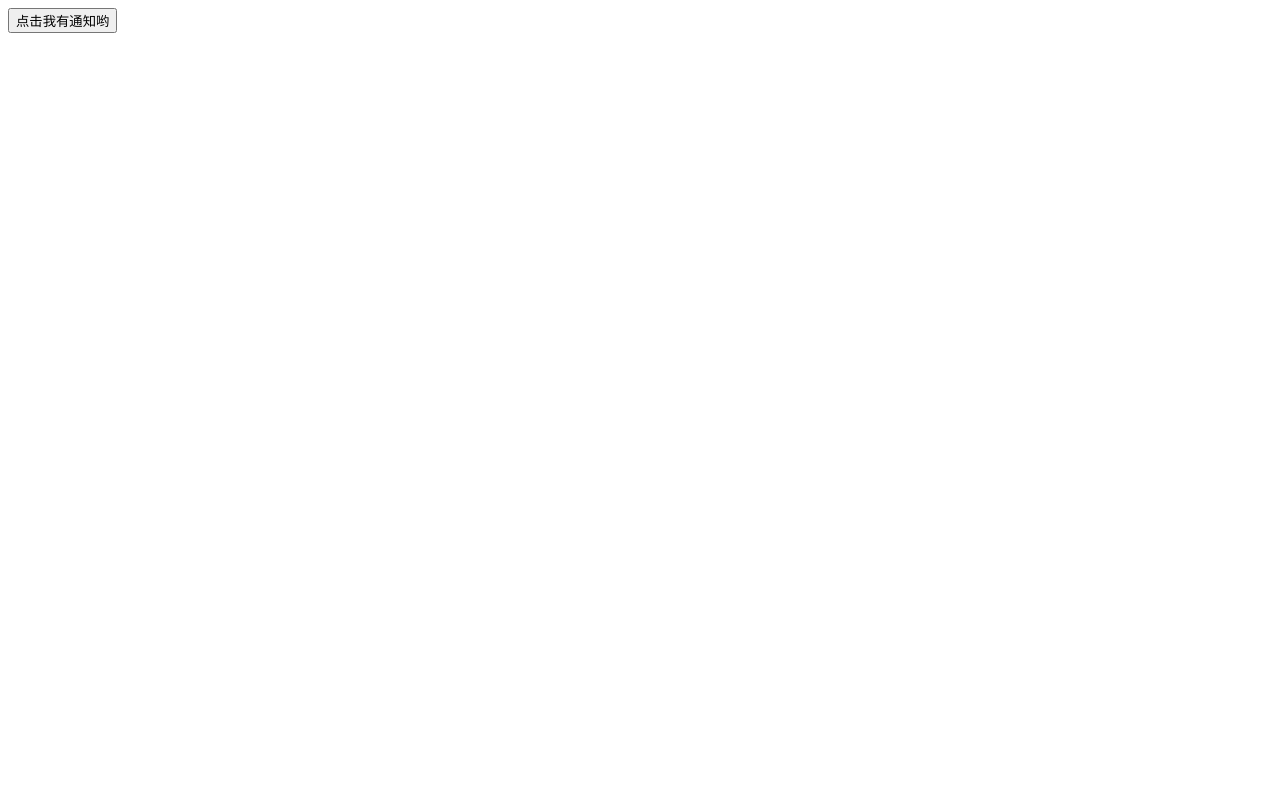
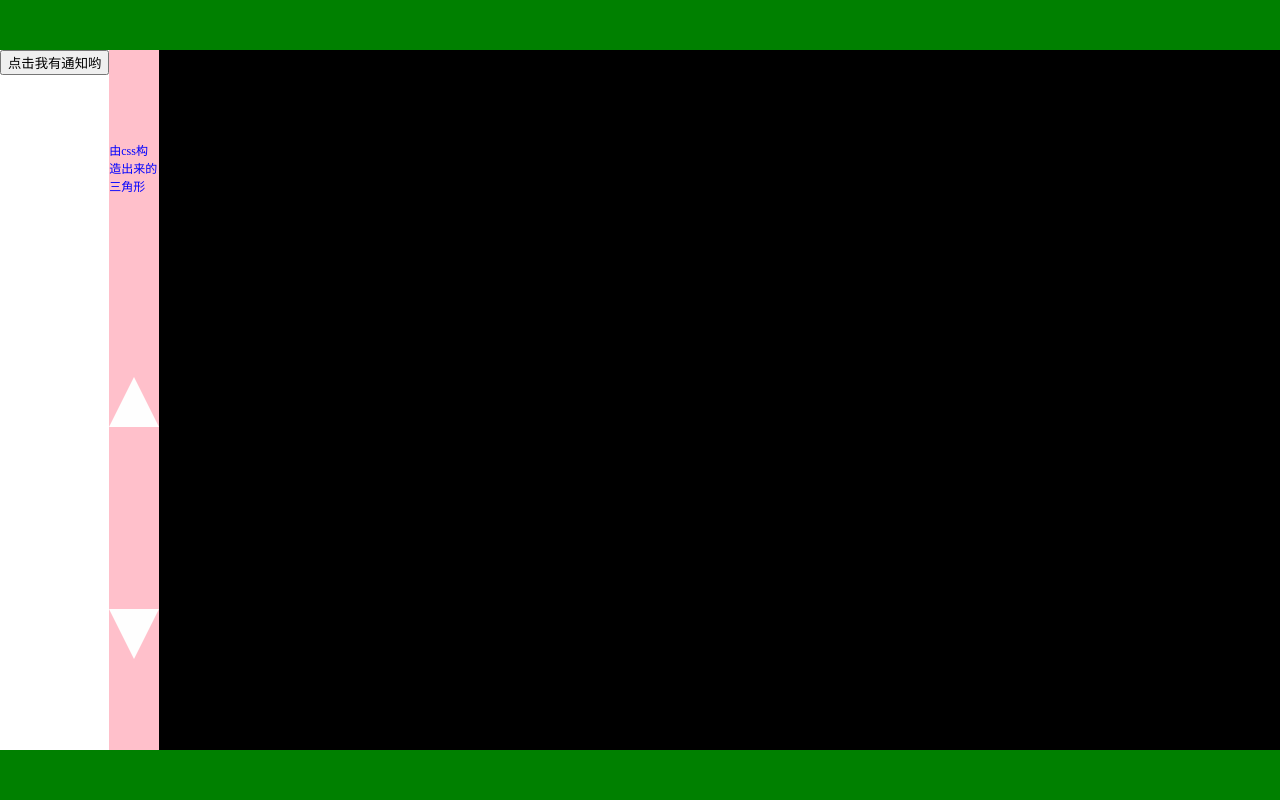
Before and after one commit to packageman/js-notification, a plain HTML site: page index.html in a window 1280 px wide. Drawn offline with Linux system fonts and the light colour scheme.

Commit message:
use flex layout and add triangle expmple

```diff
--- /dev/null
+++ b/index.css
@@ -0,0 +1,69 @@
+html {
+  margin: 0;
+  padding: 0;
+  height: 100%;
+}
+
+body {
+  margin: 0;
+  padding: 0;
+  display: flex;
+  flex-direction: column;
+  height: 100%;
+}
+
+#header, #footer {
+  flex: 0 0 50px;
+  background-color: green;
+}
+
+#content {
+  display: flex;
+  flex: auto;
+}
+
+.btn {
+  flex: none;
+  align-self: flex-start;
+}
+
+.triangle {
+  flex: 0 0 50px;
+  background-color: pink;
+  display: flex;
+  flex-direction: column;
+  justify-content: space-around;
+}
+
+.triangle-intro {
+  font-size: 12px;
+  color: blue;
+}
+
+.triangle-up {
+  width: 0;
+  height: 0;
+  border-left: 25px solid transparent;
+  border-right: 25px solid transparent;
+  border-bottom: 50px solid #fefefe;
+}
+
+.triangle-up:hover {
+  border-left: 25px solid transparent;
+  border-right: 25px solid transparent;
+  border-bottom: 50px solid #eee;
+  cursor: pointer;
+}
+
+.triangle-down {
+    width: 0;
+    height: 0;
+    border-left: 25px solid transparent;
+    border-right: 25px solid transparent;
+    border-top: 50px solid #fefefe;
+}
+
+.intro {
+  flex: auto;
+  background-color: black;
+}
--- a/index.html
+++ b/index.html
@@ -1,12 +1,21 @@
 <!DOCTYPE html>
 <html>
 <head>
-	<title>测试桌面通知</title>
+  <title>Frontend Playground</title>
+  <link rel="stylesheet" type="text/css" href="index.css">
 </head>
 <body>
-
-<button id="btn">点击我有通知哟</button>
-
+<header id="header"></header>
+<div id="content">
+  <button class="btn">点击我有通知哟</button>
+  <div class="triangle">
+    <span class="triangle-intro">由css构造出来的三角形</span>
+    <div class="triangle-up"></div>
+    <div class="triangle-down"></div>
+  </div>
+  <div class="intro"></div>
+</div>
+<footer id="footer"></footer>
 <script type="text/javascript" src="jquery.js"></script>
 <script type="text/javascript" src="index.js"></script>
 </body>
```
